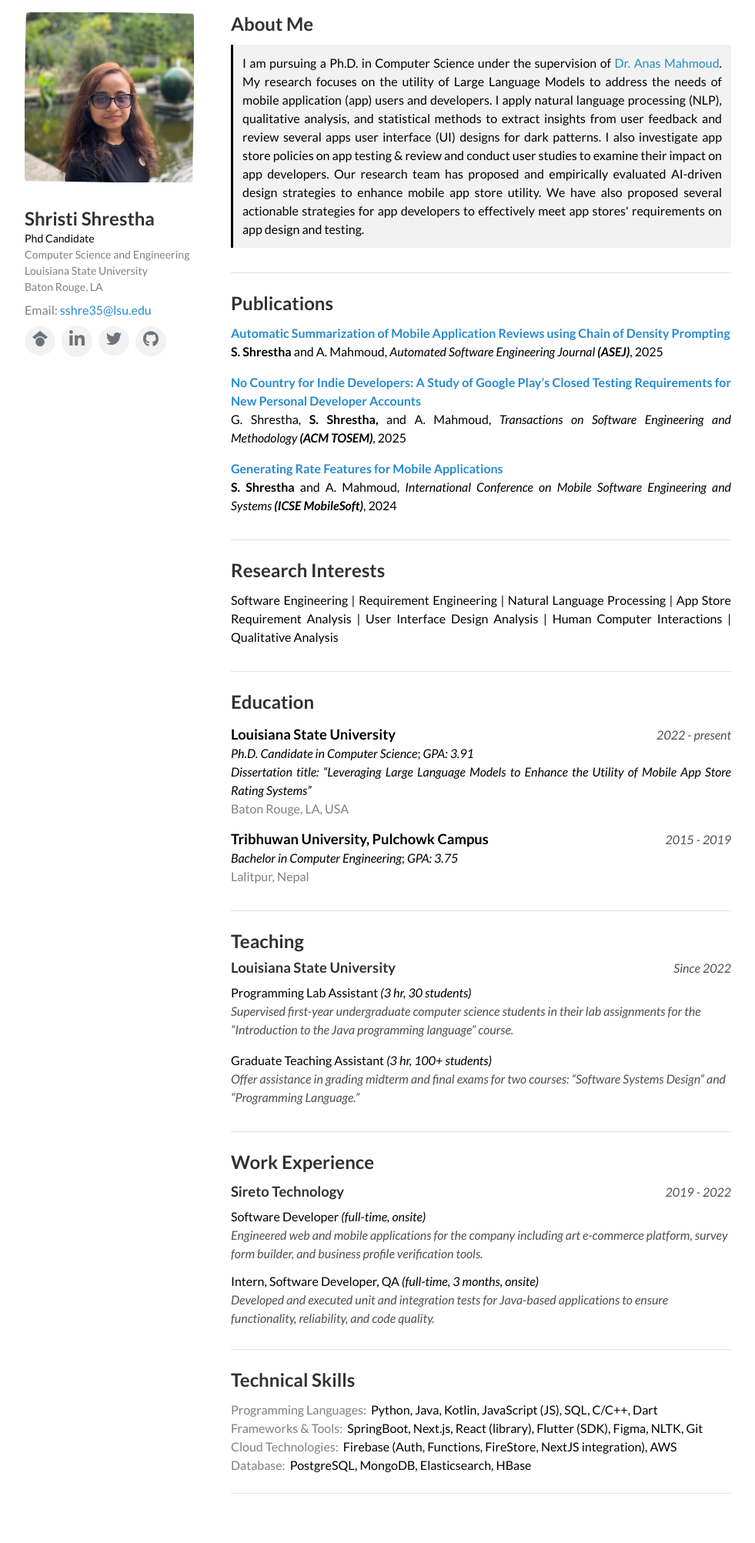
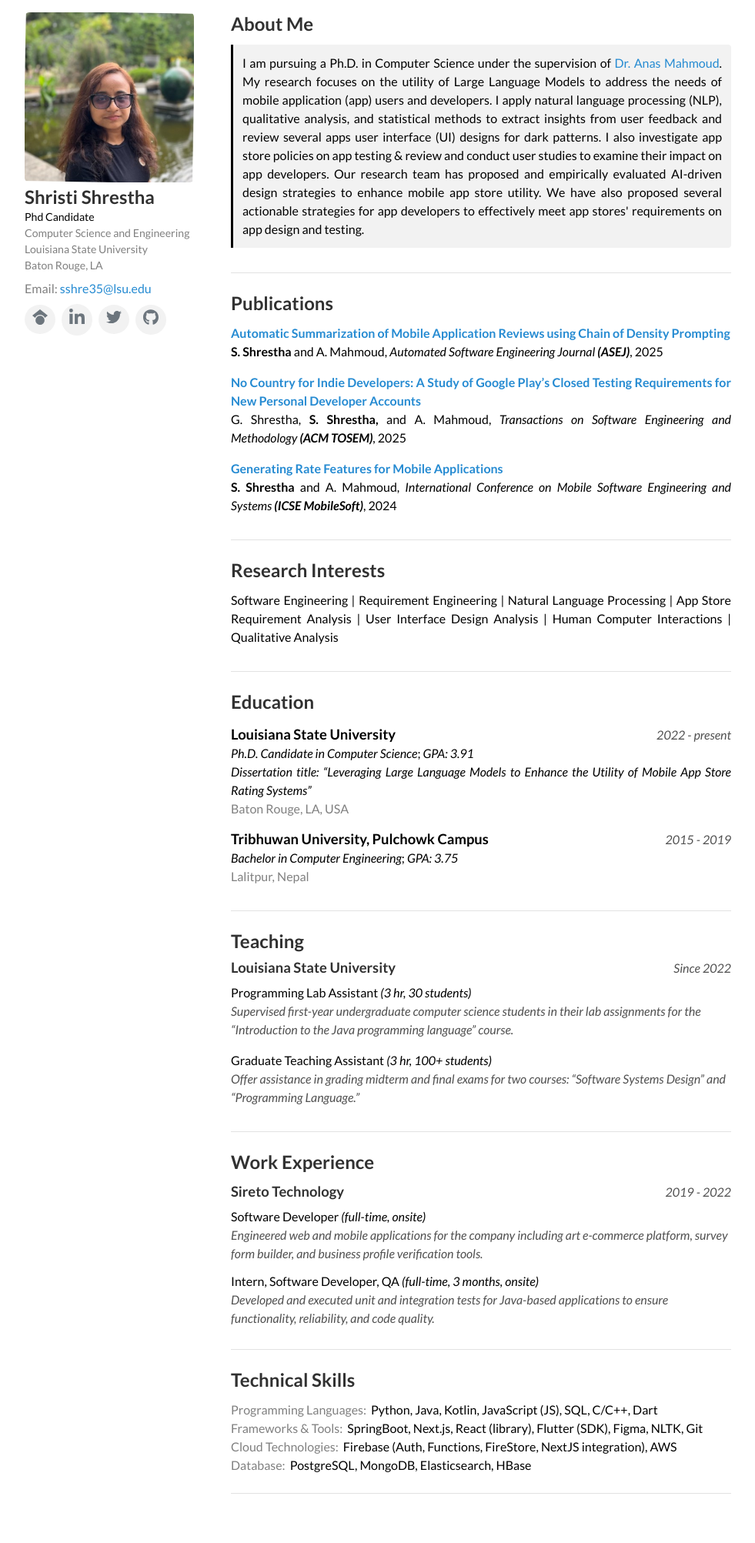
Before and after one commit to ShristiShrestha/ShristiShrestha.github.io, a Jekyll site: the page built from index.html, in a window 1280 px wide. Shown: the whole page at 77% size, without its empty margins (149-1130 px from the left). Built offline with Jekyll 4.4.1, drawn with Linux system fonts in a browser that asks for light colours; the list of posts is cut into pages by our own code.

Commit message:
fix spacing myinfo

```diff
--- a/Gemfile
+++ b/Gemfile
@@ -1,5 +1,5 @@
 source 'https://rubygems.org' # or your preferred source
-gem 'jekyll'
+# gem 'jekyll'
 gem 'jekyll-github-metadata'
 gem 'faraday-retry'
 gem 'jekyll-paginate'
--- a/_includes/components/my-info.html
+++ b/_includes/components/my-info.html
@@ -1,5 +1,5 @@
-<div style="row-gap:16px;display: flex; flex-direction: column;">
-    <img src="../public/png/profile_2.png" alt="Shristi Shrestha" style="width:220px; border-radius: 6px;"/>
+<div style="row-gap:4px;display: flex; flex-direction: column;">
+    <img src="../public/png/profile_2.png" alt="Shristi Shrestha" style="width:220px; border-radius: 6px; margin-bottom: 0;"/>
     <div class="">
         <ul class="no-style-ul overview-ul" style="margin-bottom: 8px; font-size:0.88em;">
             <li>
```
